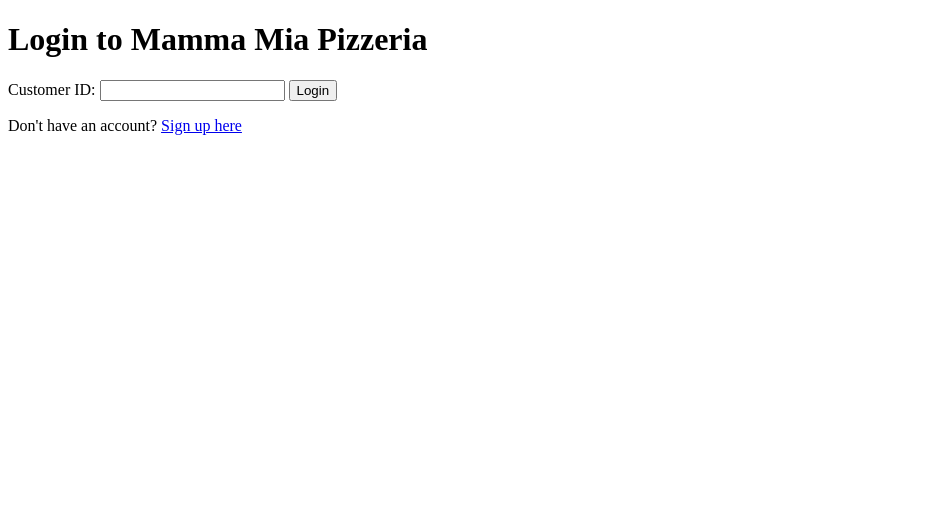
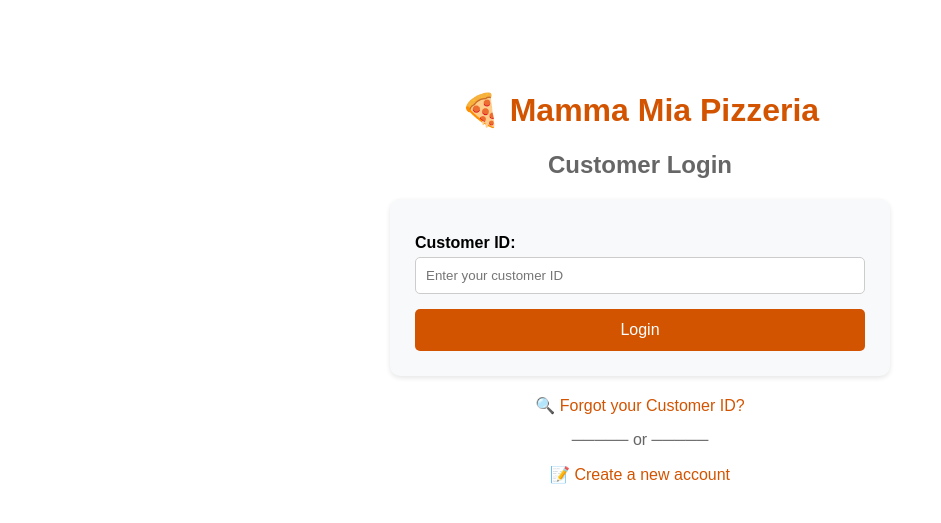
Before and after one commit to lillymeravirgi/mamma-mia-pizzeria, a Flask app: page /login in a window 1280 px wide. Shown: the top 523 px of the page, without its empty margins (0-941 px from the left). Run offline with Flask 3, Linux system fonts and the light colour scheme; parts of the project's set-up code (start-up, migrations or seed data) failed here and were passed over.

Commit message:
added login info

```diff
--- a/Application/src/Application.py
+++ b/Application/src/Application.py
@@ -1,5 +1,7 @@
 from decimal import Decimal
-from methodsORM import get_pizza_menu, get_drink_menu, get_dessert_menu, SessionLocal, get_customer_by_id, create_customer
+from methodsORM import (get_pizza_menu, get_drink_menu, get_dessert_menu,
+                        SessionLocal, get_customer_by_id, create_customer,
+                        add_order, find_deliverer, get_customer_by_name_birthdate)
 from flask import Flask, render_template, request, redirect, url_for, session
 from datetime import datetime
 
@@ -31,12 +33,39 @@
 
     return render_template("login.html")
 
+@app.route("/forgot_id", methods=["GET", "POST"])
+def forgot_id():
+    if request.method == "POST":
+        last_name = request.form.get("last_name")
+        birthdate = request.form.get("birthdate")
+
+        if last_name and birthdate:
+            db_session = SessionLocal()
+            customer = get_customer_by_name_birthdate(
+                db_session,
+                last_name,
+                datetime.strptime(birthdate, '%Y-%m-%d').date()
+            )
+            db_session.close()
+
+            if customer:
+                return render_template("forgot_id.html",
+                                     customer_id=customer.id,
+                                     customer_name=customer.name,
+                                     found=True)
+            else:
+                return render_template("forgot_id.html",
+                                     error="No customer found with this information",
+                                     found=False)
+
+    return render_template("forgot_id.html", found=False)
+
 @app.route("/signup", methods=["GET", "POST"])
 def signup():
     if request.method == "POST":
         name = request.form.get("name")
         gender = request.form.get("gender")
-        birthdate = request.form.get("birthdate")  # format: YYYY-MM-DD
+        birthdate = request.form.get("birthdate")
         address = request.form.get("address")
         postcode = request.form.get("postcode")
         city = request.form.get("city")
@@ -60,9 +89,8 @@
             )
             db_session.commit()
 
-            session['customer_id'] = customer_id
-            session['customer_name'] = name
-            return redirect(url_for("menu"))
+            # Redirect to a page showing their new customer ID
+            return redirect(url_for("signup_success", customer_id=customer_id))
         except Exception as e:
             db_session.rollback()
             return render_template("signup.html", error=f"Error creating account: {str(e)}")
@@ -70,6 +98,19 @@
             db_session.close()
 
     return render_template("signup.html")
+
+@app.route("/signup_success/<int:customer_id>")
+def signup_success(customer_id):
+    db_session = SessionLocal()
+    customer = get_customer_by_id(db_session, customer_id)
+    db_session.close()
+
+    if customer:
+        return render_template("signup_success.html",
+                             customer_id=customer_id,
+                             customer_name=customer.name)
+    else:
+        return redirect(url_for("signup"))
 
 @app.route("/menu", methods=["GET", "POST"])
 def menu():
@@ -82,7 +123,6 @@
     desserts = get_dessert_menu()
 
     if request.method == "POST":
-
         order_items = []
 
         for item_type in ["pizza", "drink", "dessert"]:
@@ -95,7 +135,7 @@
         session['order_items'] = order_items
         return redirect(url_for("confirmation"))
 
-    return render_template("Menu.html",
+    return render_template("menu.html",
                          pizzas=pizzas,
                          desserts=desserts,
                          drinks=drinks,
@@ -106,12 +146,38 @@
     if 'customer_id' not in session:
         return redirect(url_for("login"))
 
-    # Missing: order processing
     order_items = session.get('order_items', [])
     customer_id = session['customer_id']
-    # add_order()
 
-    return "<h1>Your order has been received!</h1>"
+    if not order_items:
+        return redirect(url_for("menu"))
+
+    db_session = SessionLocal()
+    try:
+        # Get customer postcode
+        customer = get_customer_by_id(db_session, customer_id)
+
+        # Find available deliverer for this postcode
+        delivery_id = find_deliverer(db_session, customer.postcode)
+
+        # Create the order
+        order_id = add_order(db_session, customer_id, order_items, delivery_id)
+
+        db_session.commit()
+
+        # Clear order items from session
+        session.pop('order_items', None)
+
+        return render_template("confirmation.html",
+                             order_id=order_id,
+                             customer_id=customer_id,
+                             customer_name=session.get('customer_name'),
+                             delivery_assigned=delivery_id is not None)
+    except Exception as e:
+        db_session.rollback()
+        return f"<h1>Error processing order: {str(e)}</h1>"
+    finally:
+        db_session.close()
 
 @app.route("/logout")
 def logout():
--- a/Application/src/templates/login.html
+++ b/Application/src/templates/login.html
@@ -2,20 +2,93 @@
 <html>
 <head>
     <title>Login - Mamma Mia Pizzeria</title>
+    <style>
+        body {
+            font-family: Arial, sans-serif;
+            max-width: 500px;
+            margin: 50px auto;
+            padding: 20px;
+        }
+        h1 {
+            color: #d35400;
+            text-align: center;
+        }
+        .error {
+            color: red;
+            background-color: #f8d7da;
+            padding: 10px;
+            border-radius: 5px;
+            margin-bottom: 15px;
+        }
+        form {
+            background-color: #f8f9fa;
+            padding: 25px;
+            border-radius: 10px;
+            box-shadow: 0 2px 5px rgba(0,0,0,0.1);
+        }
+        label {
+            display: block;
+            margin-top: 10px;
+            font-weight: bold;
+        }
+        input {
+            width: 100%;
+            padding: 10px;
+            margin-top: 5px;
+            border: 1px solid #ccc;
+            border-radius: 5px;
+            box-sizing: border-box;
+        }
+        button {
+            background-color: #d35400;
+            color: white;
+            padding: 12px 20px;
+            border: none;
+            border-radius: 5px;
+            cursor: pointer;
+            width: 100%;
+            margin-top: 15px;
+            font-size: 16px;
+        }
+        button:hover {
+            background-color: #e67e22;
+        }
+        .links {
+            margin-top: 20px;
+            text-align: center;
+        }
+        a {
+            color: #d35400;
+            text-decoration: none;
+        }
+        a:hover {
+            text-decoration: underline;
+        }
+        .divider {
+            margin: 15px 0;
+            text-align: center;
+            color: #666;
+        }
+    </style>
 </head>
 <body>
-    <h1>Login to Mamma Mia Pizzeria</h1>
+    <h1>🍕 Mamma Mia Pizzeria</h1>
+    <h2 style="text-align: center; color: #666;">Customer Login</h2>
 
     {% if error %}
-    <p style="color: red;">{{ error }}</p>
+    <p class="error">{{ error }}</p>
     {% endif %}
 
     <form method="POST">
         <label>Customer ID:</label>
-        <input type="number" name="customer_id" required>
+        <input type="number" name="customer_id" required placeholder="Enter your customer ID">
         <button type="submit">Login</button>
     </form>
 
-    <p>Don't have an account? <a href="{{ url_for('signup') }}">Sign up here</a></p>
+    <div class="links">
+        <p><a href="{{ url_for('forgot_id') }}">🔍 Forgot your Customer ID?</a></p>
+        <div class="divider">───── or ─────</div>
+        <p><a href="{{ url_for('signup') }}">📝 Create a new account</a></p>
+    </div>
 </body>
 </html>
```
Also changed, not shown: Application/src/templates/forgotID.html (added, +94 -0 lines), Application/src/templates/signup.html (+80 -15 lines).
